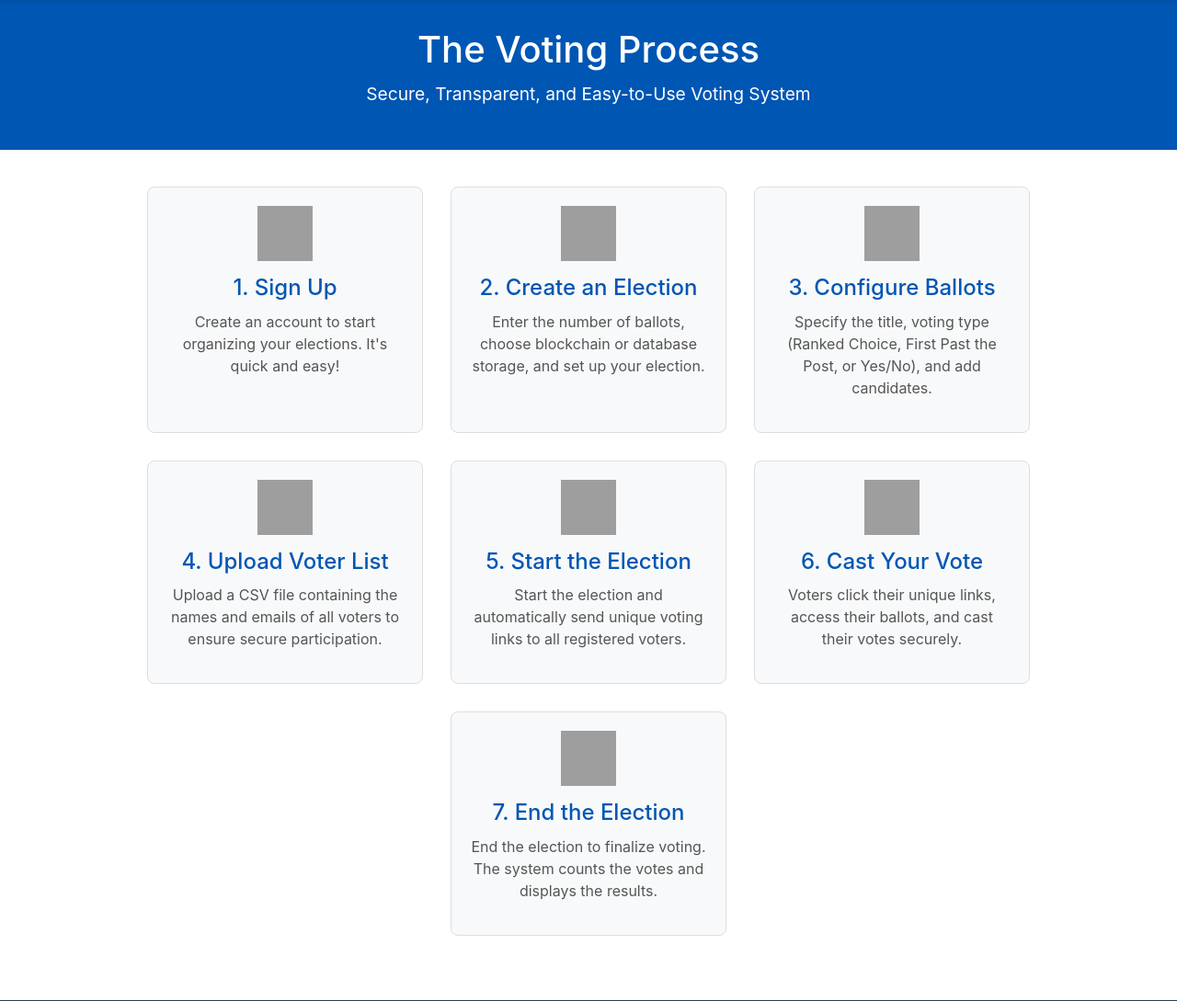
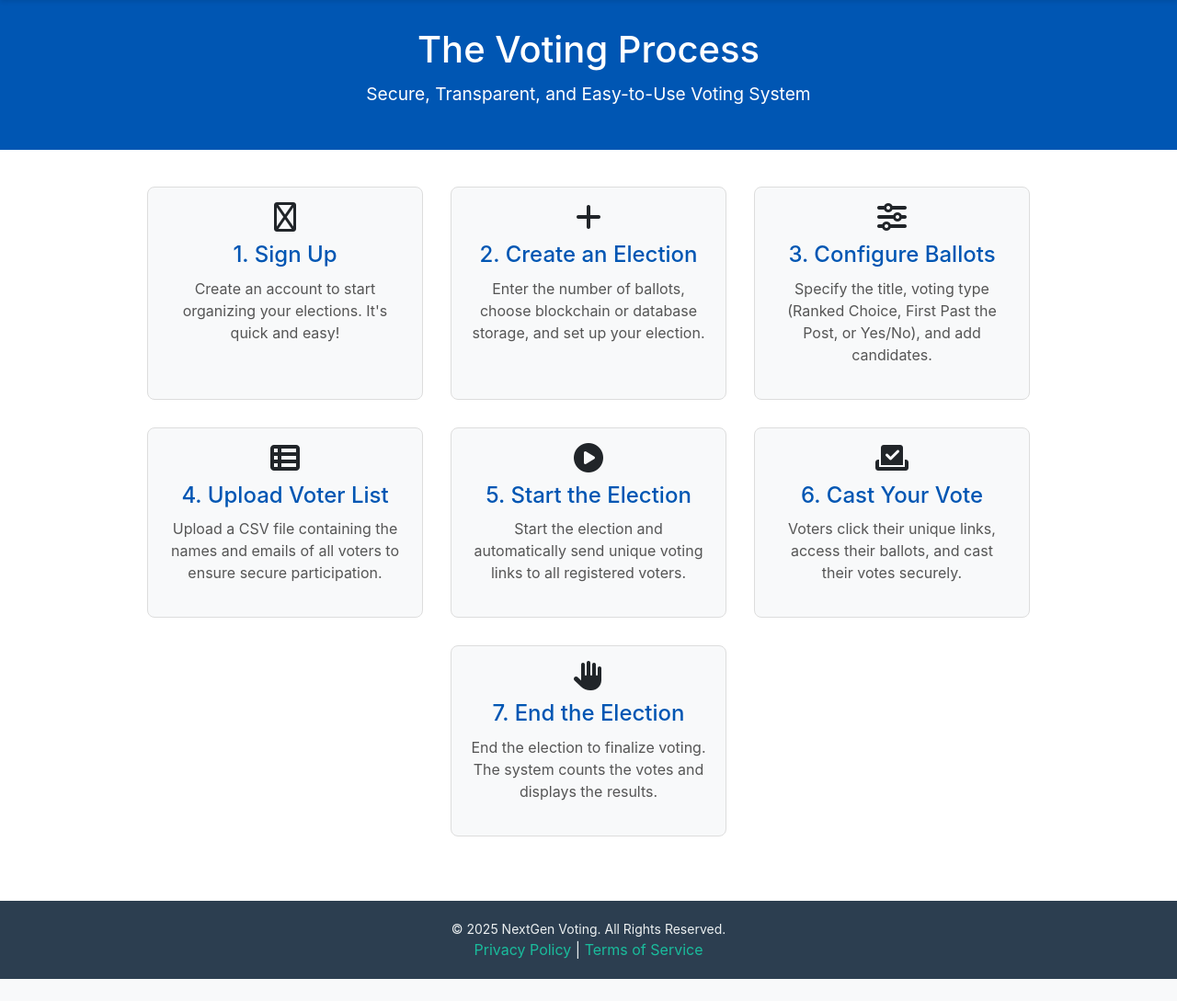
Before and after one commit to AodanHardy/NextGenVoting, a Django app: page /voting in a window 1280 px wide. Shown: the part 76-1165 px from the top of the page at 92% size. After the commit the page ends 1141 px from the top, so only its background shows below. Run offline with Django 5.2, Linux system fonts and the light colour scheme; parts of the project's set-up code (start-up, migrations or seed data) failed here and were passed over; some libraries are stand-ins or nearby versions; grey boxes are pictures that could not be loaded.

Commit message:
some ui stuff

```diff
--- a/core/templates/base.html
+++ b/core/templates/base.html
@@ -6,6 +6,7 @@
     <meta charset="UTF-8">
     <meta name="viewport" content="width=device-width, initial-scale=1.0">
     <title>{% block title %}NextGen Voting{% endblock %}</title>
+    <script src="https://kit.fontawesome.com/05df135bf0.js" crossorigin="anonymous"></script>
     <link rel="stylesheet" href="https://stackpath.bootstrapcdn.com/bootstrap/4.5.2/css/bootstrap.min.css">
     <link rel="stylesheet" href="{% static '/styles.css' %}">
     <style>
--- a/core/templates/voting-info.html
+++ b/core/templates/voting-info.html
@@ -10,7 +10,7 @@
 <div class="voting-process-container">
     <div class="step">
         <div class="icon">
-            <img src="{% static 'images/signup-icon.png' %}" alt="Sign Up Icon">
+            <i class="fa-regular fa-user-plus fa-2xl"></i>
         </div>
         <h3>1. Sign Up</h3>
         <p>Create an account to start organizing your elections. It's quick and easy!</p>
@@ -18,7 +18,7 @@
 
     <div class="step">
         <div class="icon">
-            <img src="{% static 'images/create-election-icon.png' %}" alt="Create Election Icon">
+            <i class="fa-solid fa-plus fa-2xl"></i>
         </div>
         <h3>2. Create an Election</h3>
         <p>Enter the number of ballots, choose blockchain or database storage, and set up your election.</p>
@@ -26,7 +26,7 @@
 
     <div class="step">
         <div class="icon">
-            <img src="{% static 'images/ballot-icon.png' %}" alt="Ballot Icon">
+            <i class="fa-solid fa-sliders fa-2xl"></i>
         </div>
         <h3>3. Configure Ballots</h3>
         <p>Specify the title, voting type (Ranked Choice, First Past the Post, or Yes/No), and add candidates.</p>
@@ -34,7 +34,7 @@
 
     <div class="step">
         <div class="icon">
-            <img src="{% static 'images/upload-icon.png' %}" alt="Upload Icon">
+            <i class="fa-solid fa-table-list fa-2xl"></i>
         </div>
         <h3>4. Upload Voter List</h3>
         <p>Upload a CSV file containing the names and emails of all voters to ensure secure participation.</p>
@@ -42,7 +42,7 @@
 
     <div class="step">
         <div class="icon">
-            <img src="{% static 'images/start-election-icon.png' %}" alt="Start Election Icon">
+            <i class="fa-solid fa-circle-play fa-2xl"></i>
         </div>
         <h3>5. Start the Election</h3>
         <p>Start the election and automatically send unique voting links to all registered voters.</p>
@@ -50,7 +50,7 @@
 
     <div class="step">
         <div class="icon">
-            <img src="{% static 'images/cast-vote-icon.png' %}" alt="Cast Vote Icon">
+            <i class="fa-solid fa-check-to-slot fa-2xl"></i>
         </div>
         <h3>6. Cast Your Vote</h3>
         <p>Voters click their unique links, access their ballots, and cast their votes securely.</p>
@@ -58,7 +58,7 @@
 
     <div class="step">
         <div class="icon">
-            <img src="{% static 'images/end-election-icon.png' %}" alt="End Election Icon">
+            <i class="fa-solid fa-hand fa-2xl"></i>
         </div>
         <h3>7. End the Election</h3>
         <p>End the election to finalize voting. The system counts the votes and displays the results.</p>
```
Also changed, not shown: core/templates/about.html (+3 -6 lines).
